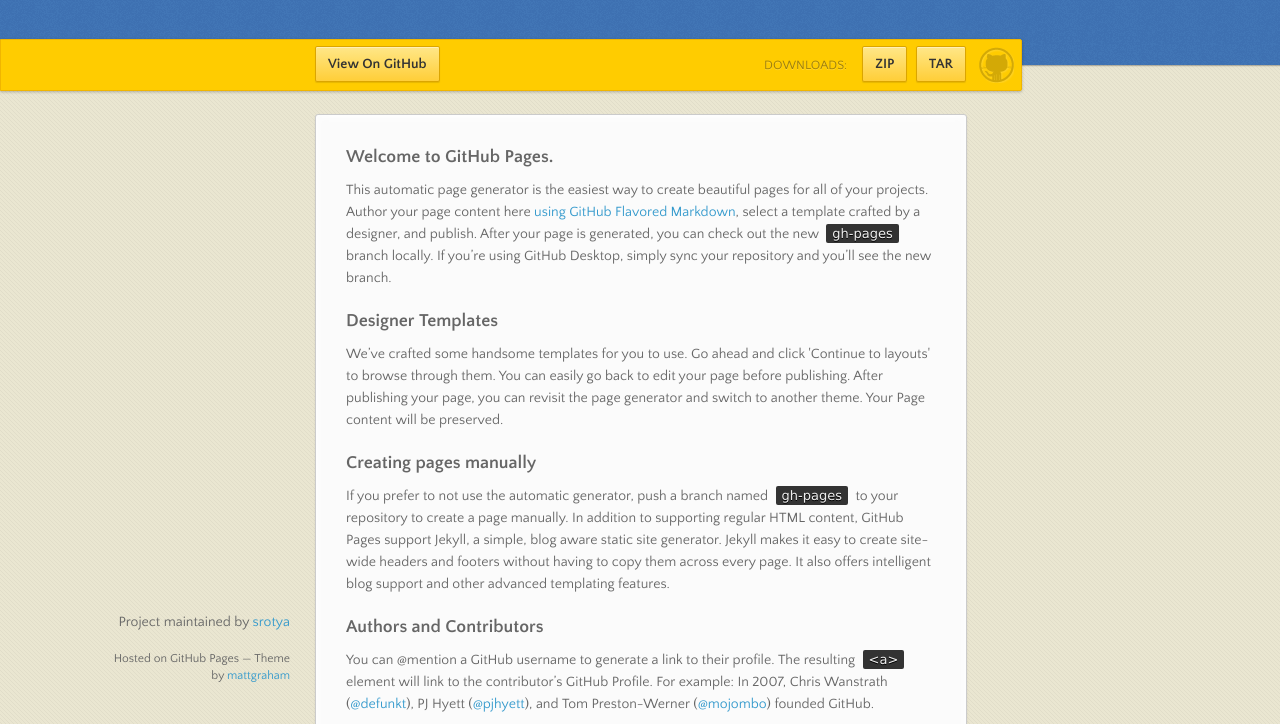
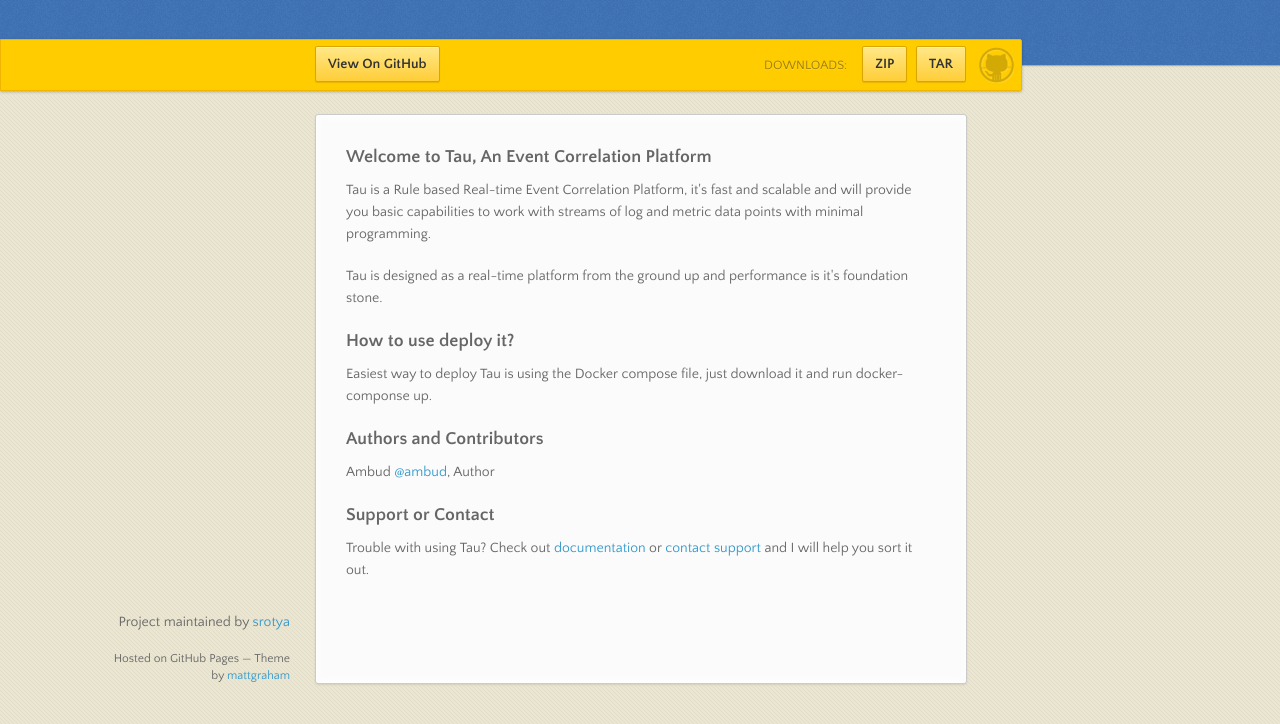
Before and after one commit to srotya/tau, a plain HTML site: page index.html in a window 1280 px wide. Shown: the part 76-800 px from the top of the page. Drawn offline with nearby package versions, Linux system fonts and the light colour scheme.

```diff
--- a/index.html
+++ b/index.html
@@ -40,29 +40,26 @@
       </nav>
       <section>
         <h3>
-<a id="welcome-to-github-pages" class="anchor" href="#welcome-to-github-pages" aria-hidden="true"><span aria-hidden="true" class="octicon octicon-link"></span></a>Welcome to GitHub Pages.</h3>
+<a id="welcome-to-tau-an-event-correlation-platform" class="anchor" href="#welcome-to-tau-an-event-correlation-platform" aria-hidden="true"><span aria-hidden="true" class="octicon octicon-link"></span></a>Welcome to Tau, An Event Correlation Platform</h3>
 
-<p>This automatic page generator is the easiest way to create beautiful pages for all of your projects. Author your page content here <a href="https://guides.github.com/features/mastering-markdown/">using GitHub Flavored Markdown</a>, select a template crafted by a designer, and publish. After your page is generated, you can check out the new <code>gh-pages</code> branch locally. If you’re using GitHub Desktop, simply sync your repository and you’ll see the new branch.</p>
+<p>Tau is a Rule based Real-time Event Correlation Platform, it's fast and scalable and will provide you basic capabilities to work with streams of log and metric data points with minimal programming.</p>
+
+<p>Tau is designed as a real-time platform from the ground up and performance is it's foundation stone.</p>
 
 <h3>
-<a id="designer-templates" class="anchor" href="#designer-templates" aria-hidden="true"><span aria-hidden="true" class="octicon octicon-link"></span></a>Designer Templates</h3>
+<a id="how-to-use-deploy-it" class="anchor" href="#how-to-use-deploy-it" aria-hidden="true"><span aria-hidden="true" class="octicon octicon-link"></span></a>How to use deploy it?</h3>
 
-<p>We’ve crafted some handsome templates for you to use. Go ahead and click 'Continue to layouts' to browse through them. You can easily go back to edit your page before publishing. After publishing your page, you can revisit the page generator and switch to another theme. Your Page content will be preserved.</p>
-
-<h3>
-<a id="creating-pages-manually" class="anchor" href="#creating-pages-manually" aria-hidden="true"><span aria-hidden="true" class="octicon octicon-link"></span></a>Creating pages manually</h3>
-
-<p>If you prefer to not use the automatic generator, push a branch named <code>gh-pages</code> to your repository to create a page manually. In addition to supporting regular HTML content, GitHub Pages support Jekyll, a simple, blog aware static site generator. Jekyll makes it easy to create site-wide headers and footers without having to copy them across every page. It also offers intelligent blog support and other advanced templating features.</p>
+<p>Easiest way to deploy Tau is using the Docker compose file, just download it and run docker-componse up.</p>
 
 <h3>
 <a id="authors-and-contributors" class="anchor" href="#authors-and-contributors" aria-hidden="true"><span aria-hidden="true" class="octicon octicon-link"></span></a>Authors and Contributors</h3>
 
-<p>You can @mention a GitHub username to generate a link to their profile. The resulting <code>&lt;a&gt;</code> element will link to the contributor’s GitHub Profile. For example: In 2007, Chris Wanstrath (<a href="https://github.com/defunkt" class="user-mention">@defunkt</a>), PJ Hyett (<a href="https://github.com/pjhyett" class="user-mention">@pjhyett</a>), and Tom Preston-Werner (<a href="https://github.com/mojombo" class="user-mention">@mojombo</a>) founded GitHub.</p>
+<p>Ambud <a href="https://github.com/ambud" class="user-mention">@ambud</a>, Author</p>
 
 <h3>
 <a id="support-or-contact" class="anchor" href="#support-or-contact" aria-hidden="true"><span aria-hidden="true" class="octicon octicon-link"></span></a>Support or Contact</h3>
 
-<p>Having trouble with Pages? Check out our <a href="https://help.github.com/pages">documentation</a> or <a href="https://github.com/contact">contact support</a> and we’ll help you sort it out.</p>
+<p>Trouble with using Tau? Check out <a href="https://github.com/srotya/tau/wiki">documentation</a> or <a href="https://github.com/srotya/tau/issues">contact support</a> and I will help you sort it out.</p>
       </section>
       <footer>
         <p>Project maintained by <a href="https://github.com/srotya">srotya</a></p>
```
Also changed, not shown: params.json (+1 -1 lines).
